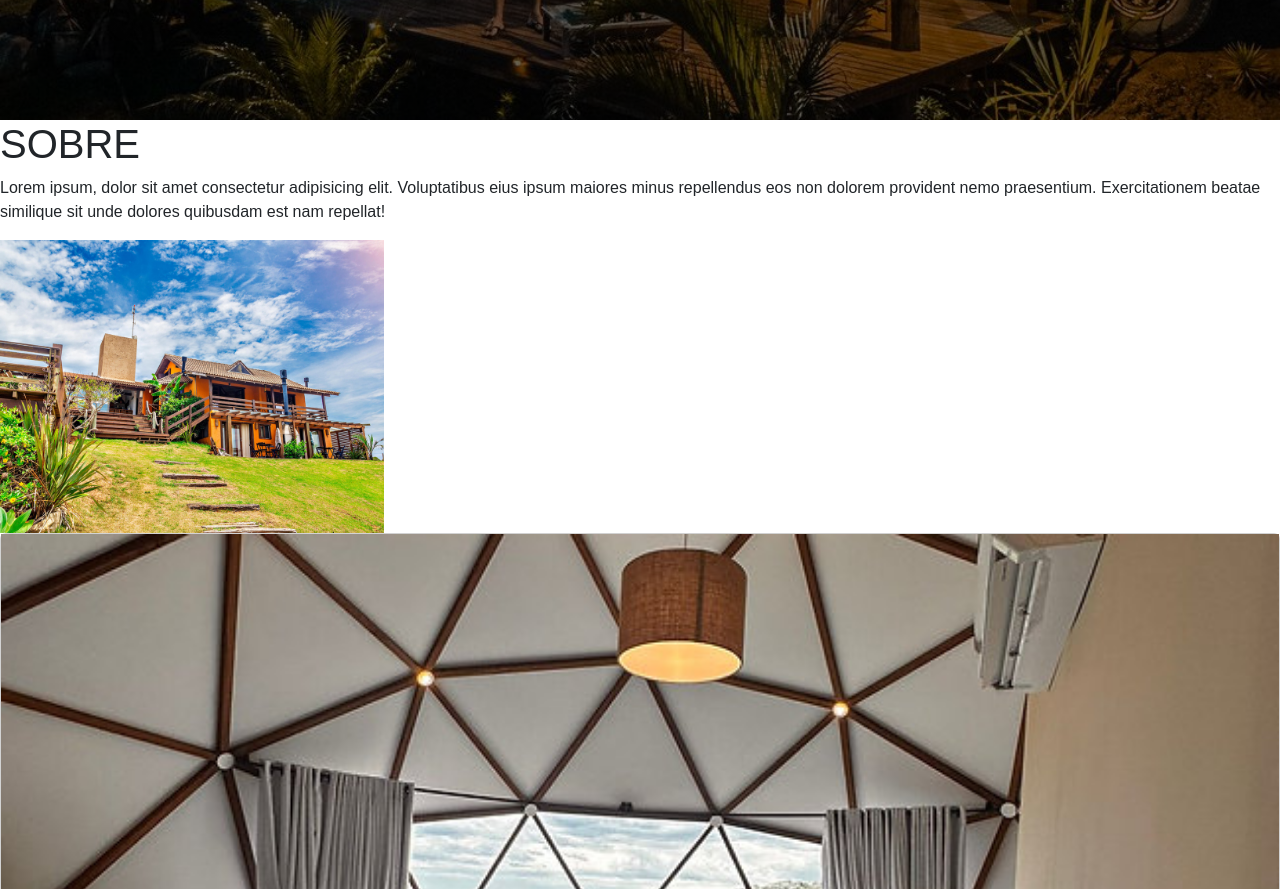
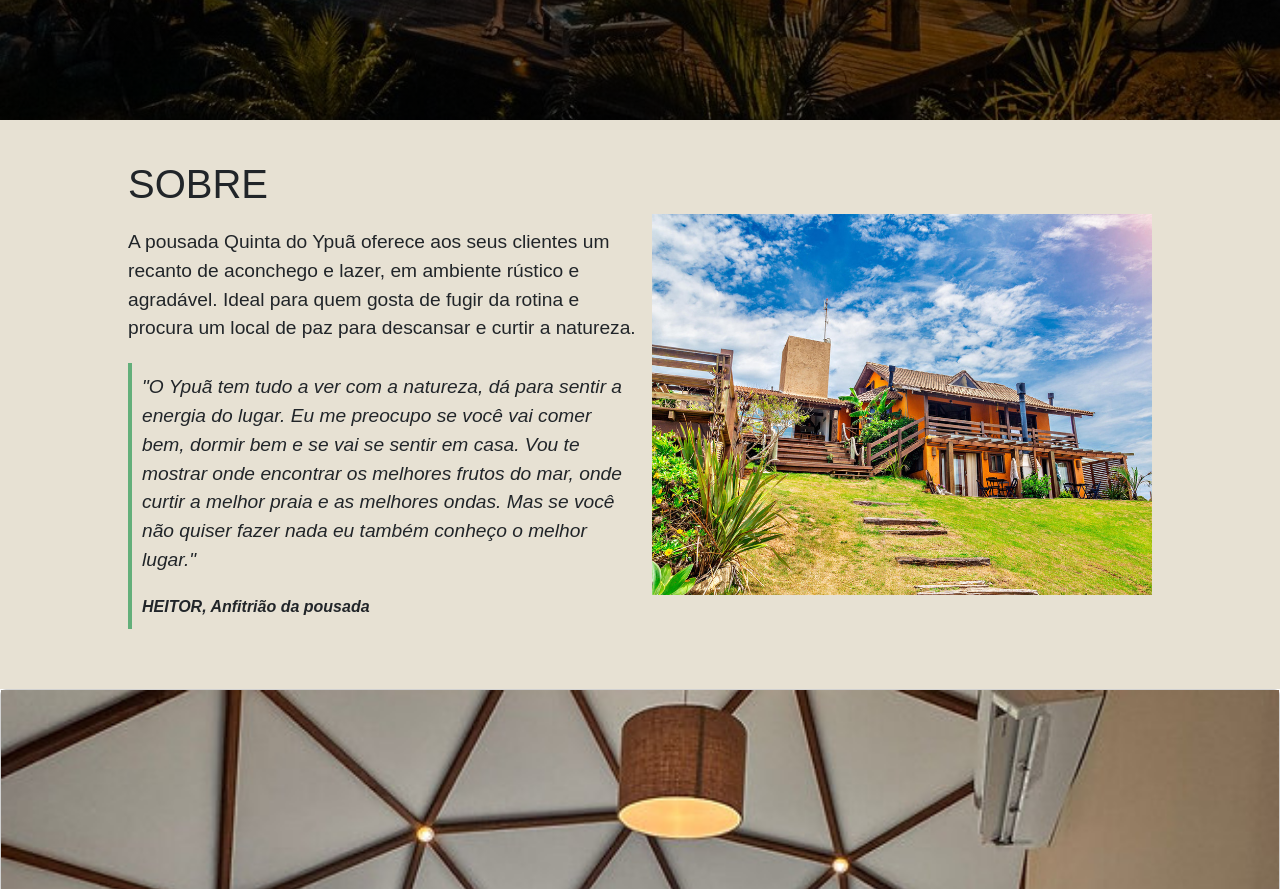
Before and after one commit to SENAISP-Unid601-Projetos/SGP-sistema-gerenciador-pousada, a plain HTML site: page index.html in a window 1280 px wide. Shown: the part 680-1569 px from the top of the page. Drawn offline with nearby package versions, Linux system fonts and the light colour scheme.

Commit message:
Alterações no css/html, fiz a aba sobre

```diff
--- a/css/style.css
+++ b/css/style.css
@@ -91,3 +91,58 @@ button {
 .btn-text {
     margin: 10px; /* Espaçamento em torno do texto do botão */
 }
+
+/* CSS ABA SOBRE--------------------------------------------------------------*/
+.sct-01 {
+    padding: 40px 10%; /* Espaçamento superior e inferior, e lateral */
+    background-color: #e7e1d3; /* Cor de fundo suave */
+}
+
+.sobre-container {
+    display: flex; /* Usar flexbox */
+    align-items: center; /* Alinha itens verticalmente ao centro */
+}
+
+.sobre-texto {
+    flex: 1; /* Ocupa o espaço disponível */
+    text-align: left; /* Alinha o texto à esquerda */
+}
+
+.sobre-imagem {
+    flex: 1; /* Ocupa o espaço disponível */
+    text-align: right; /* Alinha a imagem à direita */
+}
+
+.sct-01 h1 {
+    font-size: 2.5rem; /* Tamanho do título */
+    margin-bottom: 20px; /* Espaçamento abaixo do título */
+}
+
+.sct-01 p {
+    font-size: 1.2rem; /* Tamanho do parágrafo */
+    margin-bottom: 20px; /* Espaçamento abaixo do parágrafo */
+    line-height: 1.5; /* Altura da linha para melhor legibilidade */
+}
+
+.sobre-imagem img {
+    width: 100%; /* Faz a imagem ocupar toda a largura do seu contêiner */
+    max-width: 500px; /* Limita a largura máxima da imagem */
+    height: auto; /* Mantém a proporção da imagem */
+}
+
+blockquote {
+    font-style: italic; /* Estilo em itálico */
+    margin: 20px 0; /* Espaçamento vertical */
+    padding: 10px; /* Preenchimento interno */
+    border-left: 4px solid #63AF7A; /* Borda à esquerda */
+}
+
+blockquote p {
+    margin: 0; /* Remove margens do parágrafo dentro do bloco */
+}
+
+blockquote cite {
+    display: block; /* Exibe o autor em uma nova linha */
+    margin-top: 10px; /* Espaçamento acima do autor */
+    font-weight: bold; /* Texto em negrito */
+}
--- a/index.html
+++ b/index.html
@@ -29,12 +29,24 @@
             <button type="button" class="btn-text">RESERVE JÁ</button>
         </div>
     </header>
+    <section class="sct-01" id="sobre">
+        <div class="sobre-container">
+            <div class="sobre-texto">
+                <h1>SOBRE</h1>
+                <p>A pousada Quinta do Ypuã oferece aos seus clientes um recanto de aconchego e lazer, em ambiente rústico e agradável. Ideal para quem gosta de fugir da rotina e procura um local de paz para descansar e curtir a natureza.</p>
 
-    <section class="sct-01" id="sobre">
-        <h1>SOBRE</h1>
-        <p>Lorem ipsum, dolor sit amet consectetur adipisicing elit. Voluptatibus eius ipsum maiores minus repellendus eos non dolorem provident nemo praesentium. Exercitationem beatae similique sit unde dolores quibusdam est nam repellat!</p>
-        <img src="./img/Home.jpg" alt="" width="30%">
+                <blockquote>
+                    <p>"O Ypuã tem tudo a ver com a natureza, dá para sentir a energia do lugar. Eu me preocupo se você vai comer bem, dormir bem e se vai se sentir em casa. Vou te mostrar onde encontrar os melhores frutos do mar, onde curtir a melhor praia e as melhores ondas. Mas se você não quiser fazer nada eu também conheço o melhor lugar."</p>
+                    <cite>HEITOR, Anfitrião da pousada</cite>
+                </blockquote>
+            </div>
+            <div class="sobre-imagem">
+                <img src="./img/Home.jpg" alt="Imagem da Pousada" class="imagem-pousada">
+            </div>
+        </div>
     </section>
+
+
 
     <section class="sct-02">
         <div class="card">
```
